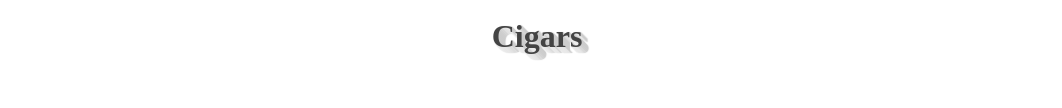
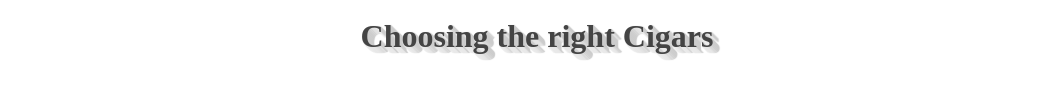
Before and after one commit to camrobinson6/deployment, a website: page index.html in a window 1280 px wide. Shown: the part 485-593 px from the top of the page, without its empty margins (103-1165 px from the left). Drawn offline with Linux system fonts and the light colour scheme.

Commit message:
css added

```diff
--- a/index.html
+++ b/index.html
@@ -9,7 +9,7 @@
 </head>
 <body>
 <img src="https://lh3.googleusercontent.com/proxy/Wcpys0bqput9o2cKXjlnDPXy5Uv3gM2nb1Dk-6b7PFMvJ4ffZY6InyT6RRRJVWgtR_8DD_E7-oqUaNly3Yfzmx148POCQ3_hamPkUPiCd0vOAGFU" alt="cigar" class="center"/>
- <h1>Cigars</h1>
+ <h1>Choosing the right Cigars</h1>
  <br>
  <br>
  <br>
```
